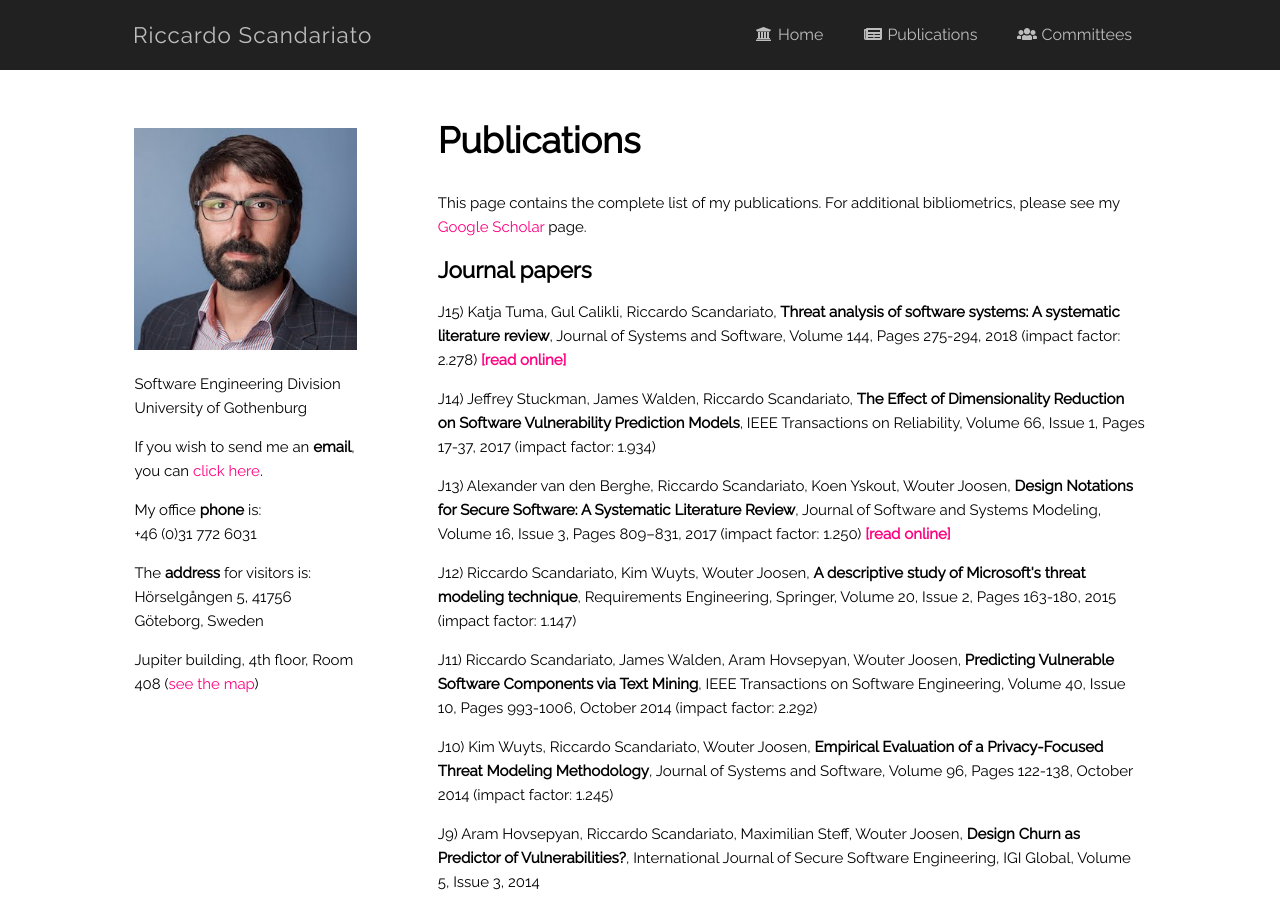
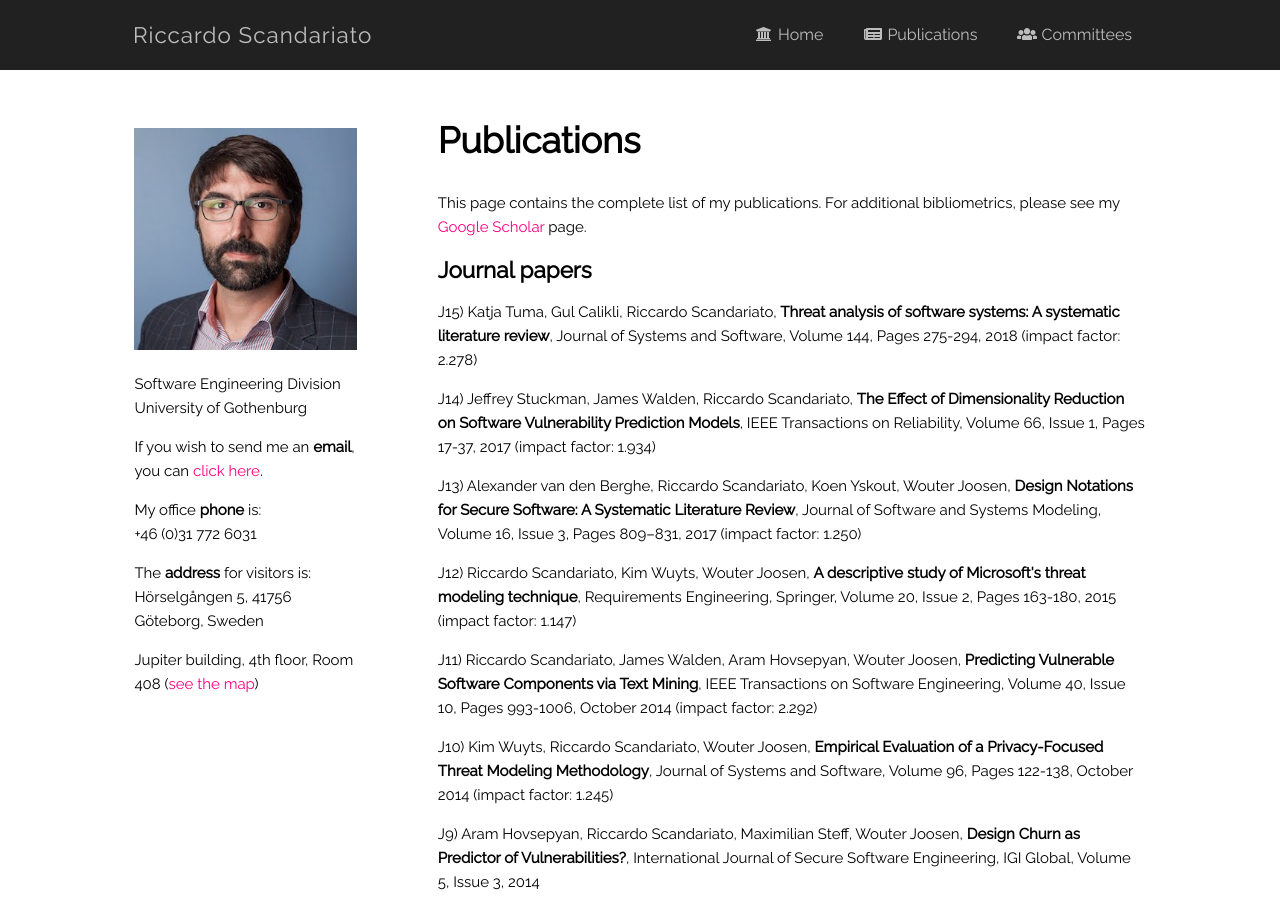
Before and after one commit to riccardoscandariato/riccardoscandariato.github.io, a Jekyll site: the page built from pubs.md, in a window 1280 px wide and 900 px high. Built offline with Jekyll 4.4.1, drawn with Linux system fonts in a browser that asks for light colours.

Commit message:
no more empirical

```diff
--- a/pubs.md
+++ b/pubs.md
@@ -13,11 +13,11 @@ and my <a href="http://www.informatik.uni-trier.de/~ley/pers/hd/s/Scandariato:Ri
 
 <h2>Journal papers</h2>
 
-<p>J15) Katja Tuma, Gul Calikli, Riccardo Scandariato, <b>Threat analysis of software systems: A systematic literature review</b>, Journal of Systems and Software, Volume 144, Pages 275-294, 2018 (impact factor: 2.278) <b><a href="https://authors.elsevier.com/c/1XQ0QbKHowhru" target="_blank">[read online]</a></b></p>
+<p>J15) Katja Tuma, Gul Calikli, Riccardo Scandariato, <b>Threat analysis of software systems: A systematic literature review</b>, Journal of Systems and Software, Volume 144, Pages 275-294, 2018 (impact factor: 2.278)</p>
 
 <p>J14) Jeffrey Stuckman, James Walden, Riccardo Scandariato, <b>The Effect of Dimensionality Reduction on Software Vulnerability Prediction Models</b>, IEEE Transactions on Reliability, Volume 66, Issue 1, Pages 17-37, 2017 (impact factor: 1.934)</p>
 
-<p>J13) Alexander van den Berghe, Riccardo Scandariato, Koen Yskout, Wouter Joosen, <b>Design Notations for Secure Software: A Systematic Literature Review</b>, Journal of Software and Systems Modeling, Volume 16, Issue 3, Pages 809–831, 2017 (impact factor: 1.250) <b><a href="https://link.springer.com/epdf/10.1007/s10270-015-0486-9" target="_blank">[read online]</a></b></p>
+<p>J13) Alexander van den Berghe, Riccardo Scandariato, Koen Yskout, Wouter Joosen, <b>Design Notations for Secure Software: A Systematic Literature Review</b>, Journal of Software and Systems Modeling, Volume 16, Issue 3, Pages 809–831, 2017 (impact factor: 1.250)</p>
 
 <p>J12) Riccardo Scandariato, Kim Wuyts, Wouter Joosen, <b>A descriptive study of Microsoft's threat modeling technique</b>, Requirements Engineering, Springer, Volume 20, Issue 2, Pages 163-180, 2015 (impact factor: 1.147)</p>
 
```
Also changed, not shown: index.html (+2 -5 lines).
